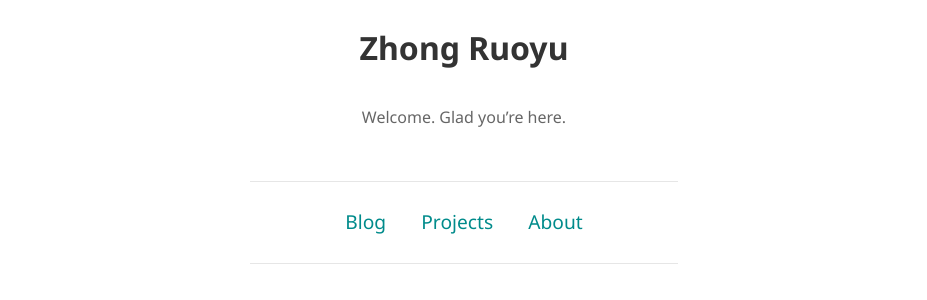
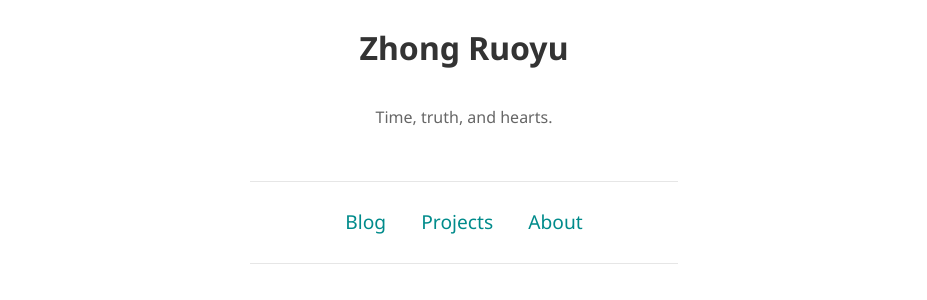
Before and after one commit to ZhongRuoyu/ruoyu.xyz, a Jekyll site: the page built from pages/core/home.md, in a window 1280 px wide. Shown: the part 305-605 px from the top of the page, without its empty margins (176-1103 px from the left). Built offline with Jekyll 4.4.1, drawn with Linux system fonts in a browser that asks for light colours.

Commit message:
Home page updated

```diff
--- a/pages/core/home.md
+++ b/pages/core/home.md
@@ -4,7 +4,7 @@ permalink: /
 home: true
 centre_content: true
 header_image: /assets/images/logo/logo.png
-description: Welcome to Ruoyu’s site. Glad you’re here.
+description: Time, truth, and hearts.
 ---
 
-Welcome. Glad you're here.
+Time, truth, and hearts.
```
